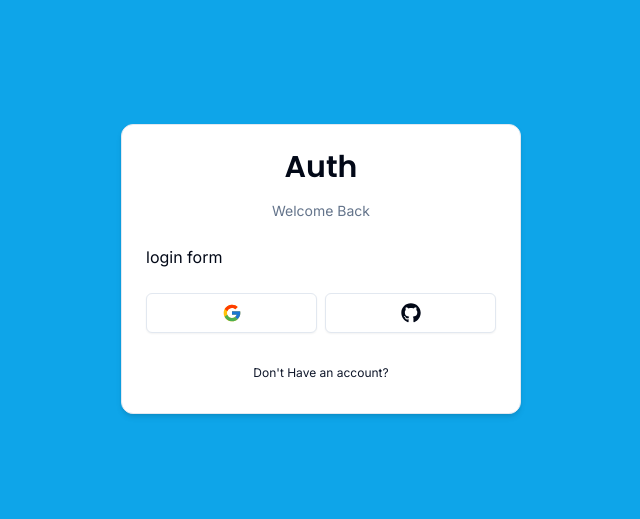
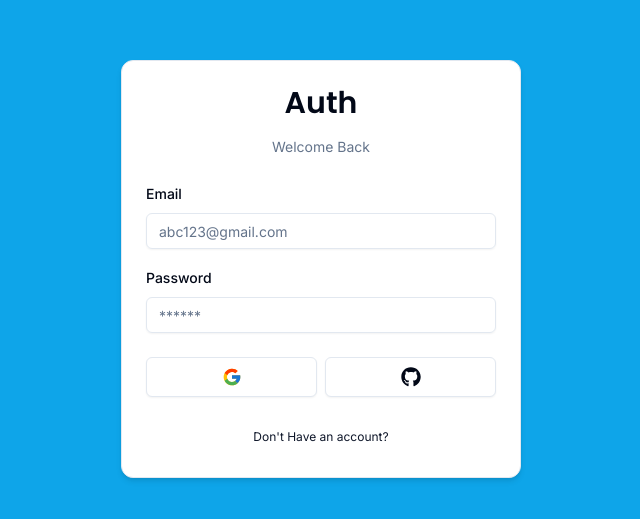
Before and after one commit to gaurimadan/auth-tut, a Next.js app: page /auth/login in a window 1280 px wide. Shown: the part 131-650 px from the top of the page, without its empty margins (319-959 px from the left). Built offline with nearby package versions, Linux system fonts and the light colour scheme.

Commit message:
login added

```diff
--- a/components/auth/login-form.tsx
+++ b/components/auth/login-form.tsx
@@ -1,11 +1,66 @@
-import { CardWrapper } from "./card-wrapper"
+"use client";
 
-export const LoginForm = () =>{
-    return(
-       <CardWrapper
-       headerLabel="Welcome Back"
-       backButtonLabel="Don't Have an account?"
-       backButtonhref="/auth/register"
-       showSocial>login form</CardWrapper>
+import { CardWrapper } from "./card-wrapper";
+import { useForm, FormProvider } from "react-hook-form";
+import { zodResolver } from "@hookform/resolvers/zod";
+import { LoginSchema } from "@/schemas";
+import * as z from "zod";
+import { FormControl, FormField, FormItem, FormLabel, FormMessage } from "../ui/form";
+import { Input } from "../ui/input";
+
+export const LoginForm = () => {
+    const form = useForm<z.infer<typeof LoginSchema>>({
+        resolver: zodResolver(LoginSchema),
+        defaultValues: {
+            email: "",
+            password: "",
+        },
+    });
+
+    return (
+        <CardWrapper
+            headerLabel="Welcome Back"
+            backButtonLabel="Don't Have an account?"
+            backButtonhref="/auth/register"
+            showSocial>
+
+            {/* Use FormProvider to provide the form context */}
+            <FormProvider {...form}>
+                <form onSubmit={form.handleSubmit(() => {})} className="space-y-6">
+                    <div className="space-y-4">
+                        <FormField
+                            control={form.control}
+                            name="email"
+                            render={({ field }) => (
+                                <FormItem>
+                                    <FormLabel>Email</FormLabel>
+                                    <FormControl>
+                                        <Input
+                                            {...field}
+                                            placeholder="abc123@gmail.com"
+                                            type="email" />
+                                    </FormControl>
+                                    <FormMessage />
+                                </FormItem>
+                            )} />
+                            <FormField
+                            control={form.control}
+                            name="password"
+                            render={({ field }) => (
+                                <FormItem>
+                                    <FormLabel>Password</FormLabel>
+                                    <FormControl>
+                                        <Input
+                                            {...field}
+                                            placeholder="******"
+                                            type="password" />
+                                    </FormControl>
+                                    <FormMessage />
+                                </FormItem>
+                            )} />
+                    </div>
+                </form>
+            </FormProvider>
+        </CardWrapper>
     )
 }
--- /dev/null
+++ b/components/ui/form.tsx
@@ -0,0 +1,178 @@
+"use client"
+
+import * as React from "react"
+import * as LabelPrimitive from "@radix-ui/react-label"
+import { Slot } from "@radix-ui/react-slot"
+import {
+  Controller,
+  ControllerProps,
+  FieldPath,
+  FieldValues,
+  FormProvider,
+  useFormContext,
+} from "react-hook-form"
+
+import { cn } from "@/lib/utils"
+import { Label } from "@/components/ui/label"
+
+const Form = FormProvider
+
+type FormFieldContextValue<
+  TFieldValues extends FieldValues = FieldValues,
+  TName extends FieldPath<TFieldValues> = FieldPath<TFieldValues>
+> = {
+  name: TName
+}
+
+const FormFieldContext = React.createContext<FormFieldContextValue>(
+  {} as FormFieldContextValue
+)
+
+const FormField = <
+  TFieldValues extends FieldValues = FieldValues,
+  TName extends FieldPath<TFieldValues> = FieldPath<TFieldValues>
+>({
+  ...props
+}: ControllerProps<TFieldValues, TName>) => {
+  return (
+    <FormFieldContext.Provider value={{ name: props.name }}>
+      <Controller {...props} />
+    </FormFieldContext.Provider>
+  )
+}
+
+const useFormField = () => {
+  const fieldContext = React.useContext(FormFieldContext)
+  const itemContext = React.useContext(FormItemContext)
+  const { getFieldState, formState } = useFormContext()
+
+  const fieldState = getFieldState(fieldContext.name, formState)
+
+  if (!fieldContext) {
+    throw new Error("useFormField should be used within <FormField>")
+  }
+
+  const { id } = itemContext
+
+  return {
+    id,
+    name: fieldContext.name,
+    formItemId: `${id}-form-item`,
+    formDescriptionId: `${id}-form-item-description`,
+    formMessageId: `${id}-form-item-message`,
+    ...fieldState,
+  }
+}
+
+type FormItemContextValue = {
+  id: string
+}
+
+const FormItemContext = React.createContext<FormItemContextValue>(
+  {} as FormItemContextValue
+)
+
+const FormItem = React.forwardRef<
+  HTMLDivElement,
+  React.HTMLAttributes<HTMLDivElement>
+>(({ className, ...props }, ref) => {
+  const id = React.useId()
+
+  return (
+    <FormItemContext.Provider value={{ id }}>
+      <div ref={ref} className={cn("space-y-2", className)} {...props} />
+    </FormItemContext.Provider>
+  )
+})
+FormItem.displayName = "FormItem"
+
+const FormLabel = React.forwardRef<
+  React.ElementRef<typeof LabelPrimitive.Root>,
+  React.ComponentPropsWithoutRef<typeof LabelPrimitive.Root>
+>(({ className, ...props }, ref) => {
+  const { error, formItemId } = useFormField()
+
+  return (
+    <Label
+      ref={ref}
+      className={cn(error && "text-destructive", className)}
+      htmlFor={formItemId}
+      {...props}
+    />
+  )
+})
+FormLabel.displayName = "FormLabel"
+
+const FormControl = React.forwardRef<
+  React.ElementRef<typeof Slot>,
+  React.ComponentPropsWithoutRef<typeof Slot>
+>(({ ...props }, ref) => {
+  const { error, formItemId, formDescriptionId, formMessageId } = useFormField()
+
+  return (
+    <Slot
+      ref={ref}
+      id={formItemId}
+      aria-describedby={
+        !error
+          ? `${formDescriptionId}`
+          : `${formDescriptionId} ${formMessageId}`
+      }
+      aria-invalid={!!error}
+      {...props}
+    />
+  )
+})
+FormControl.displayName = "FormControl"
+
+const FormDescription = React.forwardRef<
+  HTMLParagraphElement,
+  React.HTMLAttributes<HTMLParagraphElement>
+>(({ className, ...props }, ref) => {
+  const { formDescriptionId } = useFormField()
+
+  return (
+    <p
+      ref={ref}
+      id={formDescriptionId}
+      className={cn("text-[0.8rem] text-muted-foreground", className)}
+      {...props}
+    />
+  )
+})
+FormDescription.displayName = "FormDescription"
+
+const FormMessage = React.forwardRef<
+  HTMLParagraphElement,
+  React.HTMLAttributes<HTMLParagraphElement>
+>(({ className, children, ...props }, ref) => {
+  const { error, formMessageId } = useFormField()
+  const body = error ? String(error?.message) : children
+
+  if (!body) {
+    return null
+  }
+
+  return (
+    <p
+      ref={ref}
+      id={formMessageId}
+      className={cn("text-[0.8rem] font-medium text-destructive", className)}
+      {...props}
+    >
+      {body}
+    </p>
+  )
+})
+FormMessage.displayName = "FormMessage"
+
+export {
+  useFormField,
+  Form,
+  FormItem,
+  FormLabel,
+  FormControl,
+  FormDescription,
+  FormMessage,
+  FormField,
+}
--- /dev/null
+++ b/components/ui/input.tsx
@@ -0,0 +1,25 @@
+import * as React from "react"
+
+import { cn } from "@/lib/utils"
+
+export interface InputProps
+  extends React.InputHTMLAttributes<HTMLInputElement> {}
+
+const Input = React.forwardRef<HTMLInputElement, InputProps>(
+  ({ className, type, ...props }, ref) => {
+    return (
+      <input
+        type={type}
+        className={cn(
+          "flex h-9 w-full rounded-md border border-input bg-transparent px-3 py-1 text-sm shadow-sm transition-colors file:border-0 file:bg-transparent file:text-sm file:font-medium placeholder:text-muted-foreground focus-visible:outline-none focus-visible:ring-1 focus-visible:ring-ring disabled:cursor-not-allowed disabled:opacity-50",
+          className
+        )}
+        ref={ref}
+        {...props}
+      />
+    )
+  }
+)
+Input.displayName = "Input"
+
+export { Input }
--- /dev/null
+++ b/components/ui/label.tsx
@@ -0,0 +1,26 @@
+"use client"
+
+import * as React from "react"
+import * as LabelPrimitive from "@radix-ui/react-label"
+import { cva, type VariantProps } from "class-variance-authority"
+
+import { cn } from "@/lib/utils"
+
+const labelVariants = cva(
+  "text-sm font-medium leading-none peer-disabled:cursor-not-allowed peer-disabled:opacity-70"
+)
+
+const Label = React.forwardRef<
+  React.ElementRef<typeof LabelPrimitive.Root>,
+  React.ComponentPropsWithoutRef<typeof LabelPrimitive.Root> &
+    VariantProps<typeof labelVariants>
+>(({ className, ...props }, ref) => (
+  <LabelPrimitive.Root
+    ref={ref}
+    className={cn(labelVariants(), className)}
+    {...props}
+  />
+))
+Label.displayName = LabelPrimitive.Root.displayName
+
+export { Label }
--- a/package.json
+++ b/package.json
@@ -9,7 +9,9 @@
     "lint": "next lint"
   },
   "dependencies": {
+    "@hookform/resolvers": "^3.9.0",
     "@radix-ui/react-icons": "^1.3.0",
+    "@radix-ui/react-label": "^2.1.0",
     "@radix-ui/react-slot": "^1.1.0",
     "class-variance-authority": "^0.7.0",
     "clsx": "^2.1.1",
@@ -17,9 +19,11 @@
     "next": "14.2.7",
     "react": "^18",
     "react-dom": "^18",
+    "react-hook-form": "^7.53.0",
     "react-icons": "^5.3.0",
     "tailwind-merge": "^2.5.2",
-    "tailwindcss-animate": "^1.0.7"
+    "tailwindcss-animate": "^1.0.7",
+    "zod": "^3.23.8"
   },
   "devDependencies": {
     "@types/node": "^20",
--- /dev/null
+++ b/schemas/index.ts
@@ -0,0 +1,6 @@
+import * as z from "zod";
+
+export const LoginSchema = z.object({
+    email:z.string().email(),
+    password:z.string()
+})
```
Also changed, not shown: 1 other file (tests, documents, lock files or other folders).
